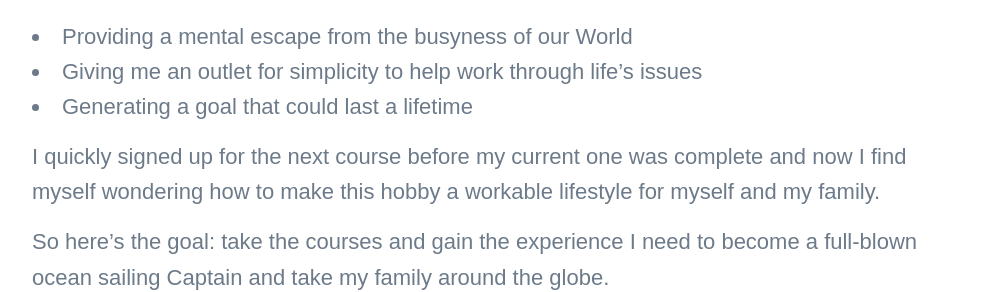
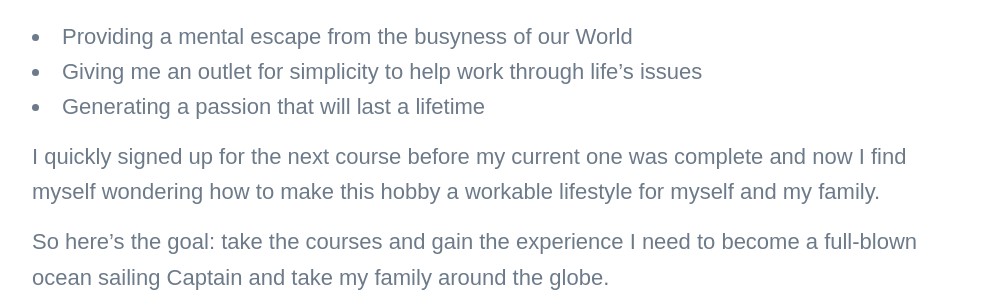
Before and after one commit to starbuck10/JCoffie, a Jekyll site: the page built from _projects/2021-11-02-ongoing-work.md, in a window 1280 px wide and 900 px high, scrolled down 875 px. Shown: the part 166-458 px from the top of the window, without its empty margins (138-1133 px from the left). Built offline with Jekyll 4.4.1, drawn with Linux system fonts in a browser that asks for light colours; nearby versions of some CDN libraries; some web fonts are replaced.

Commit message:
Updating sailing project

```diff
--- a/_projects/2021-11-02-ongoing-work.md
+++ b/_projects/2021-11-02-ongoing-work.md
@@ -18,7 +18,7 @@ Last year my brother and my mother gifted me with something that I never would h
 
 * Providing a mental escape from the busyness of our World
 * Giving me an outlet for simplicity to help work through life's issues
-* Generating a goal that could last a lifetime
+* Generating a passion that will last a lifetime
 
 I quickly signed up for the next course before my current one was complete and now I find myself wondering how to make this hobby a workable lifestyle for myself and my family.
 
```
